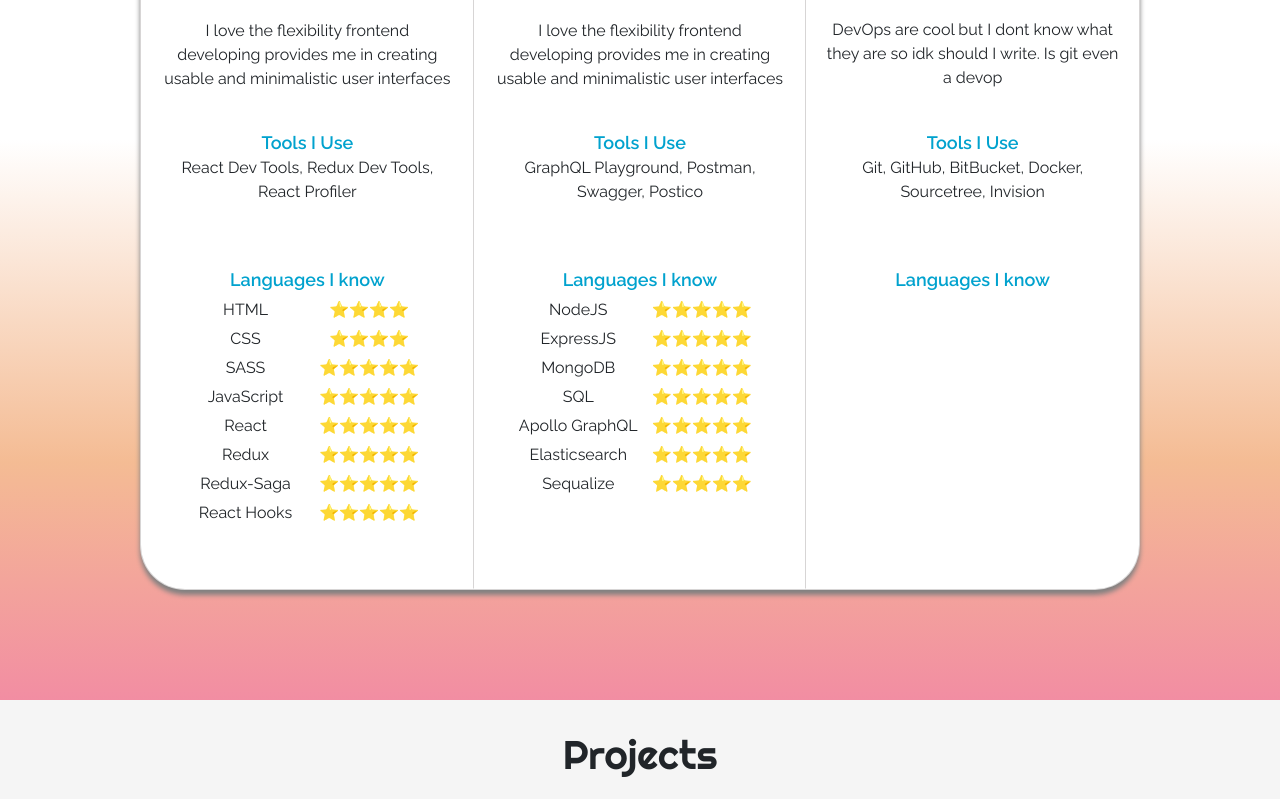
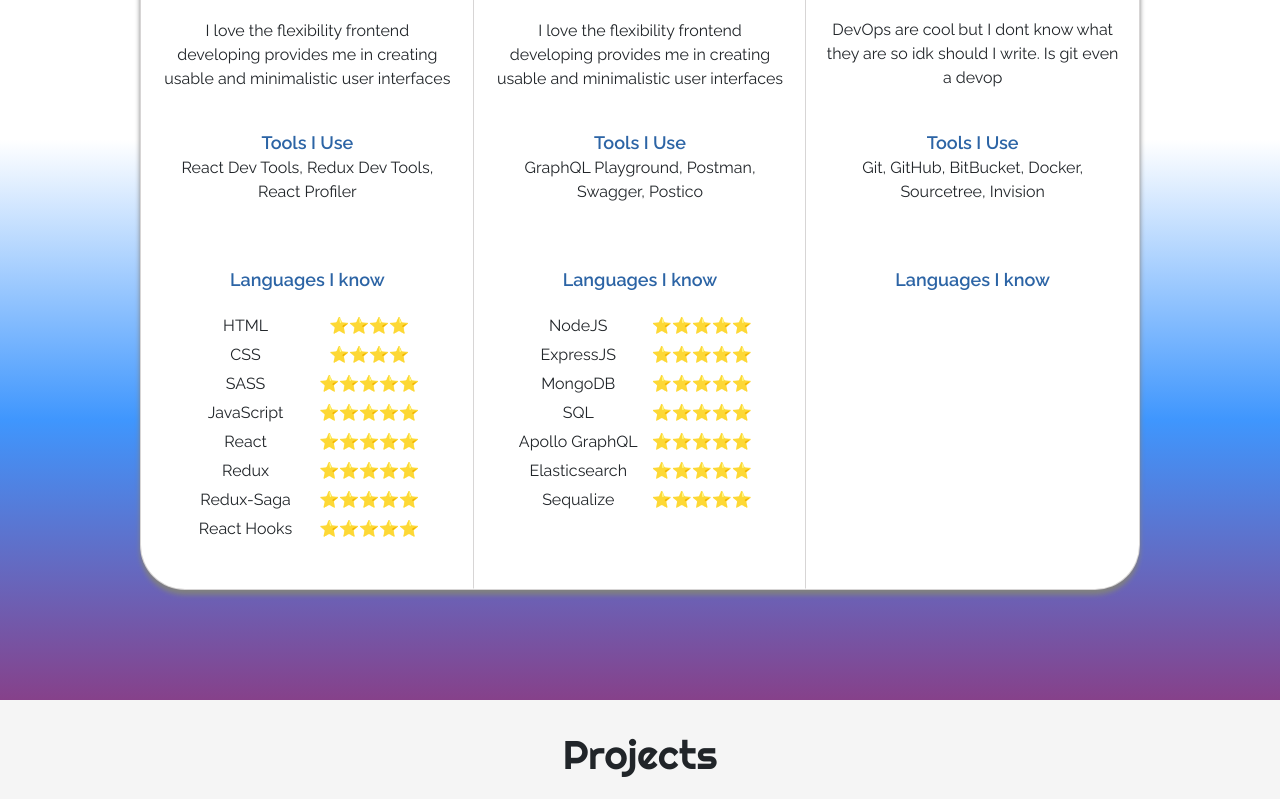
Before and after one commit to AbreezaSaleem/portfolio, a React (Create React App) app: page / in a window 1280 px wide. Shown: the part 1500-2299 px from the top of the page. Built offline with nearby package versions, Linux system fonts and the light colour scheme.

Commit message:
color scheme changed again

```diff
--- a/src/styles/custom.scss
+++ b/src/styles/custom.scss
@@ -3,16 +3,12 @@
 }
 
 $white-shade: #e6e6e6;
-$blue-shade: #01A2CE;
-$pink-shade: #EF748E;
-$orange-shade: #f2ae7e;
-$green-shade: #9bcc71d1;
-$yellow-shade: #e2d17d;
+$blue-shade: #0f4e98e0;
+$red-shade: #bd0608;
+$purple-shade: #933E97;
+$green-shade: #198c1bc7;
 $golden-shade: #F7BC00;
 $grey-shade: #bdbdbd26;
-$title-shade: #418543c7;
-$background-color-pink: #ef748ed1;
-$background-color-orange: #f2ae7ed4;
 
 // Components
 @import "components/floatingButton";
--- a/src/styles/sections/intro.scss
+++ b/src/styles/sections/intro.scss
@@ -38,7 +38,7 @@
   cursor: default;
   -webkit-background-clip: text;
   -webkit-text-fill-color: transparent;
-  background-image: linear-gradient(90deg, rgba(235,108,153,1) 0%, rgba(226,209,125,1) 22%, rgba(120,212,123,1) 55%, rgba(242,174,126,1) 75%, rgba(237,94,147,1) 100%);
+  background-image: linear-gradient(90deg, #e02929 0%, #4d47f1 27%, #0493a7 64%, #32880d 83%, #e02929 100%);
   background-size: 200vw 120px;
   animation: slide 6s infinite;
   font-size: 100px;
@@ -56,8 +56,8 @@
   border: 1px solid $white-shade;
 
   &:hover {
-    background-color: $green-shade;
-    border-color: $green-shade;
+    background-color: $blue-shade;
+    border-color: $blue-shade;
   }
 }
 
--- a/src/styles/sections/projects.scss
+++ b/src/styles/sections/projects.scss
@@ -29,7 +29,7 @@
   content: '';
   position: absolute;
   width: 2px;
-  background-color: $pink-shade;
+  background-color: $red-shade;
   top: 0;
   bottom: 0;
   left: 2%;
@@ -178,7 +178,6 @@
 
 .tag {
   font-size: 12.5px;
-  border: 1px $orange-shade;
   padding: 5px 9px;
   border-radius: 25px;
   background: $green-shade;
@@ -186,7 +185,7 @@
   transition: all .3s ease-in-out;
 
   &:hover {
-    background-color: $title-shade;
+    background-color: #2a652bc7;
   }
 }
 
--- a/src/styles/sections/skills.scss
+++ b/src/styles/sections/skills.scss
@@ -3,7 +3,7 @@
   padding-top: 25px;
   padding-bottom: 70px;
   cursor: initial;
-  background-image: linear-gradient(#ffffff 60%, $background-color-orange 83%, $background-color-pink 100%, #ffffff 0%);
+  background-image: linear-gradient(#ffffff 60%, #0f7cfdcc 80%, #86418a 100%, #ffffff 0%);
   background-size: auto;
 }
 
@@ -97,6 +97,8 @@
 }
 
 .newline-list {
+  margin-top: 1em;
+
   li {
     margin: 5px 0px;
   }
```
